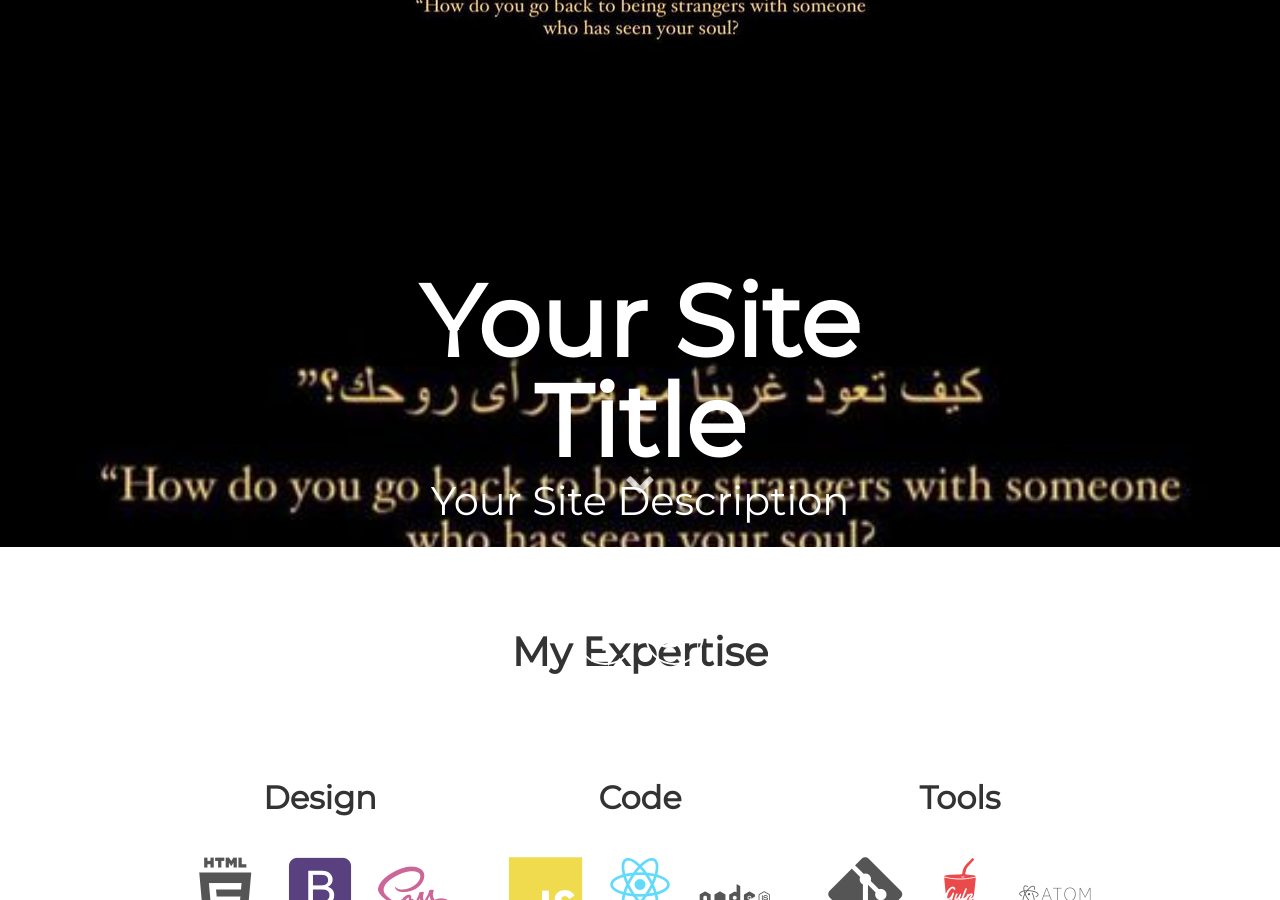
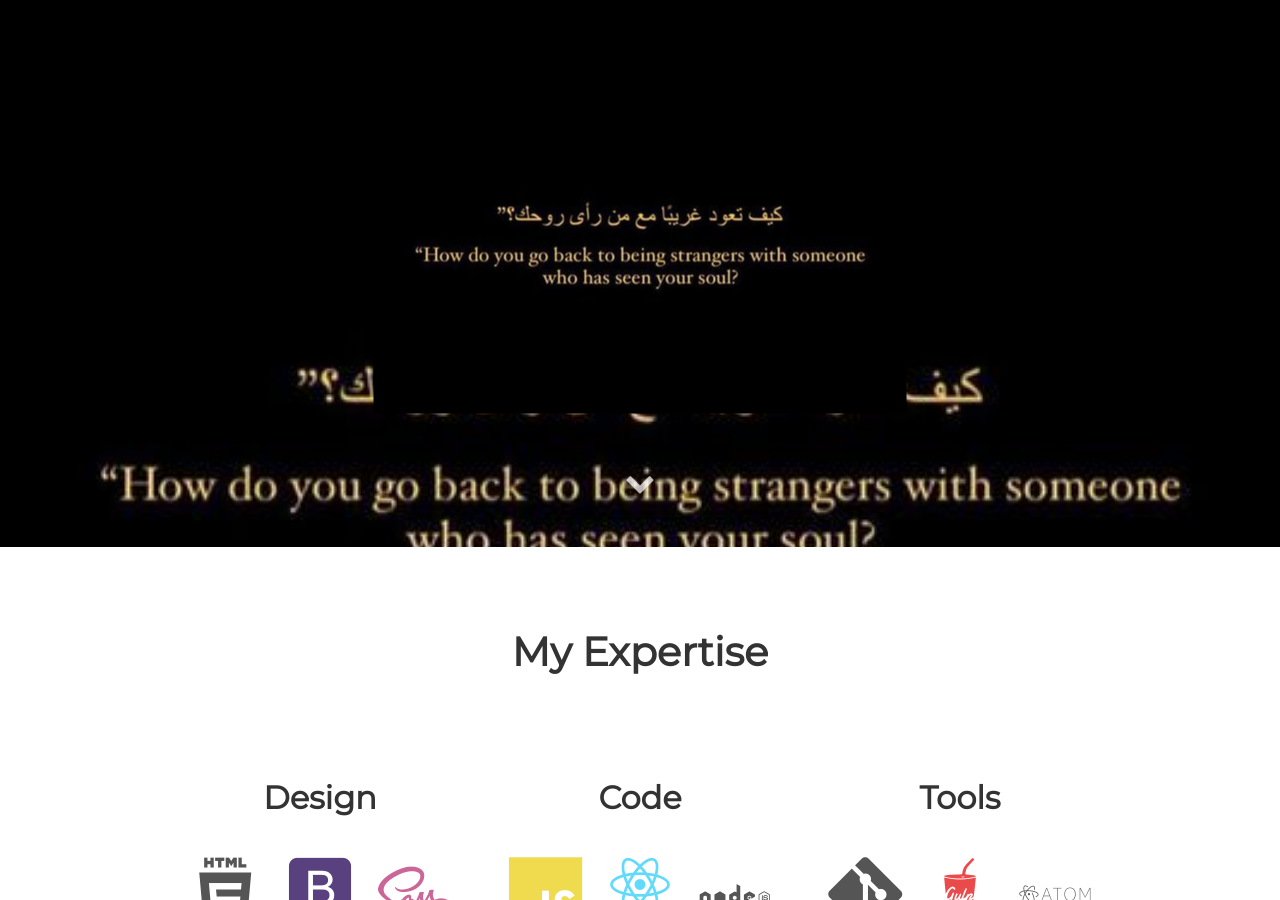
Before and after one commit to dear-anz/dear-anz.github.io, a Jekyll site: the page built from index.html, in a window 1280 px wide and 900 px high, scrolled down 353 px. Built offline with Jekyll 4.4.1, drawn with Linux system fonts in a browser that asks for light colours.

Commit message:
rm title txt

```diff
--- a/_includes/header.html
+++ b/_includes/header.html
@@ -1,16 +1,6 @@
 <div id="particles-js">
   <div class="header">
     <img src="/images/background.jpeg" alt="Centered Image" class="centered-image">
-    <h1 class="site-title">Your Site Title</h1>
-    <p class="site-description">Your Site Description</p>
-    <div class="header-links">
-      <a class="link" href="#link1">Link 1</a>
-      <a class="link" href="#link2">Link 2</a>
-    </div>
-    <div class="header-icons">
-      <i class="icon fa fa-facebook"></i>
-      <i class="icon fa fa-twitter"></i>
-    </div>
   </div>
   <a class="down" href="#about" data-scroll><i class="icon fa fa-chevron-down" aria-hidden="true"></i></a>
 </div>
```
Also changed, not shown: 1 other file.
